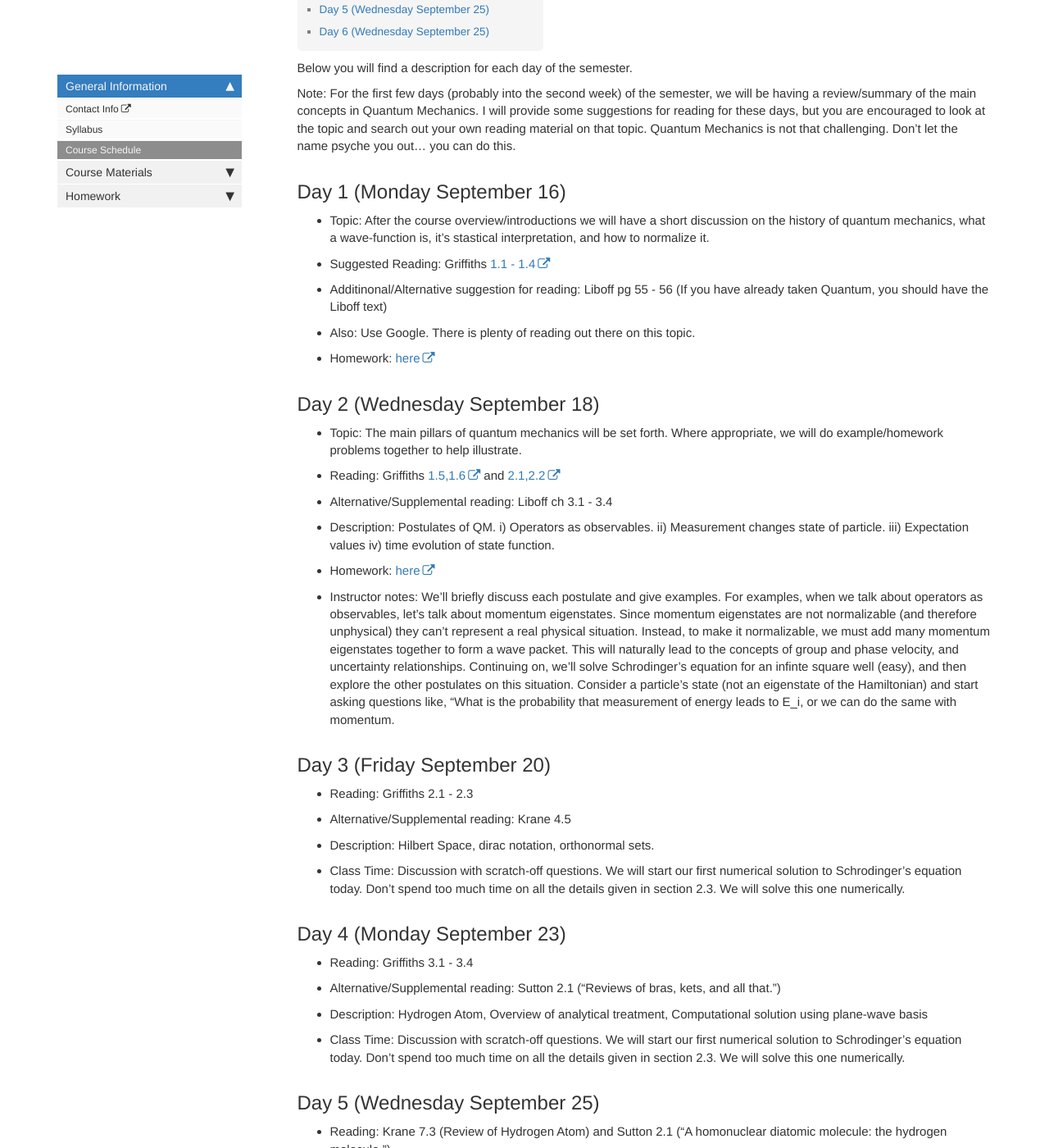
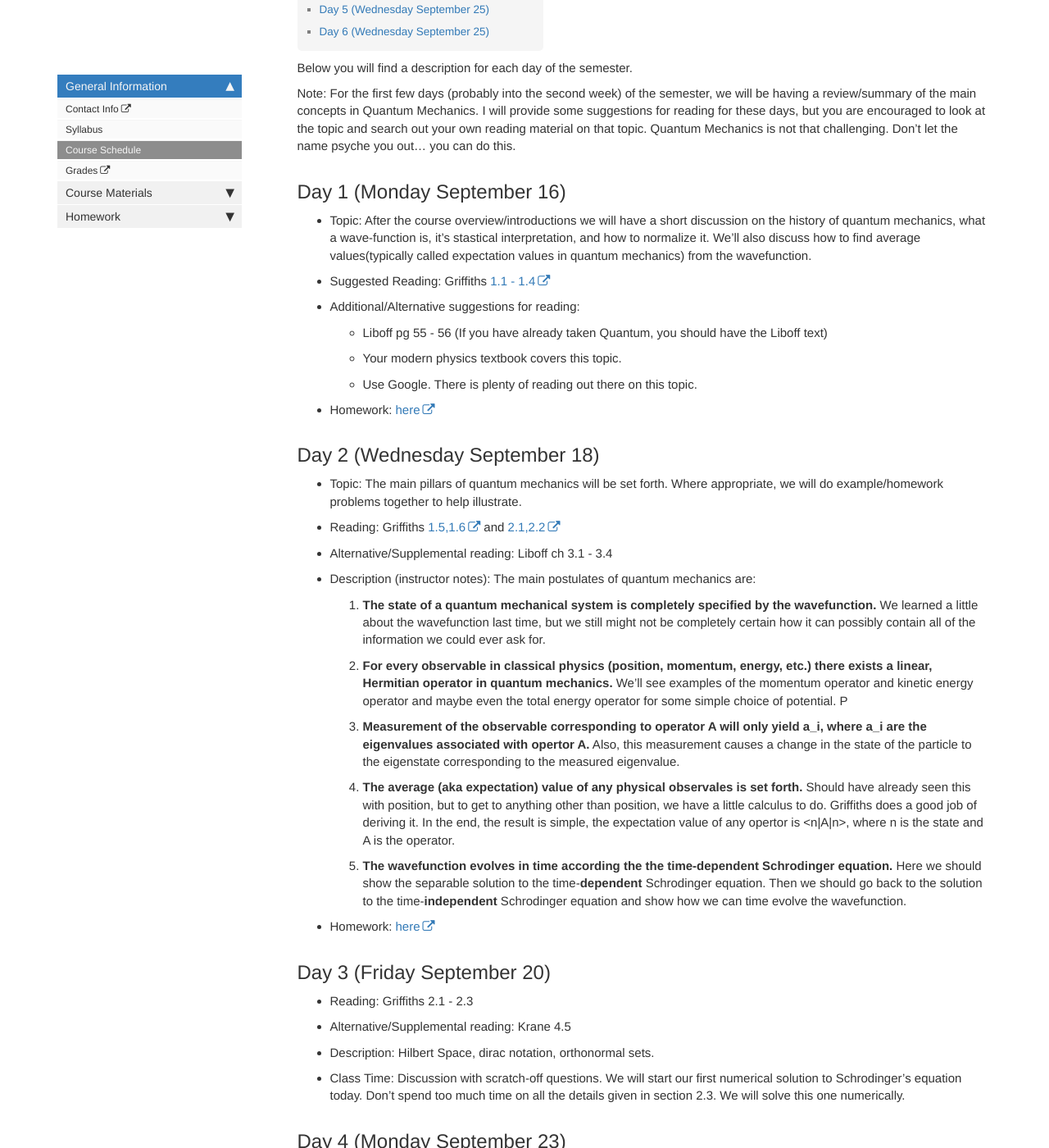
Before and after one commit to lancejnelson/PH323, a Jekyll site: the page built from course_docs/schedule.md, in a window 1280 px wide and 1400 px high, scrolled down 335 px. Shown: the whole window at 82% size. Built offline with Jekyll 4.4.1, drawn with Linux system fonts in a browser that asks for light colours; comment, search, counter and statistics services are not loaded.

```diff
--- a/_data/sidebars/mydoc_sidebar.yml
+++ b/_data/sidebars/mydoc_sidebar.yml
@@ -36,6 +36,10 @@ entries:
       output: web, pdf
       type: homepage
 
+    - title: Grades
+      external_url: https://byui.instructure.com/courses/58732/gradebook
+      output: web, pdf
+      type: homepage
 
   - title: Course Materials
     output: web, pdf
--- a/course_docs/schedule.md
+++ b/course_docs/schedule.md
@@ -14,11 +14,13 @@ Below you will find a description for each day of the semester.
 Note: For the first few days (probably into the second week) of the semester, we will be having a review/summary of the main concepts in Quantum Mechanics.  I will provide some suggestions for reading for these days, but you are encouraged to look at the topic and search out your own reading material on that topic.  Quantum Mechanics is not that challenging.  Don't let the name psyche you out... you can do this.
 
 ## Day 1 (Monday September 16)
-   - Topic:  After the course overview/introductions we will have a short discussion on the history of quantum mechanics, what a wave-function is, it's stastical interpretation, and how to normalize it.
+   - Topic:  After the course overview/introductions we will have a short discussion on the history of quantum mechanics, what a wave-function is, it's stastical interpretation, and how to normalize it.  We'll also discuss how to find average values(typically called expectation values in quantum mechanics) from the wavefunction.
 
    - Suggested Reading: Griffiths [1.1 - 1.4][griffiths_chp_1]
-   - Additinonal/Alternative suggestion for reading: Liboff pg 55 - 56 (If you have already taken Quantum, you should have the Liboff text)
-   - Also:  Use Google.  There is plenty of reading out there on this topic.
+   - Additional/Alternative suggestions for reading:
+     - Liboff pg 55 - 56 (If you have already taken Quantum, you should have the Liboff text)
+     - Your modern physics textbook covers this topic.
+     - Use Google.  There is plenty of reading out there on this topic.
 
    - Homework: [here][day_1_hw]
 
@@ -28,11 +30,15 @@ Note: For the first few days (probably into the second week) of the semester, we
    - Reading: Griffiths [1.5,1.6][griffiths_chp_1] and [2.1,2.2][griffiths_chp_2]
    - Alternative/Supplemental reading: Liboff ch 3.1 - 3.4
 
-   - Description: Postulates of QM.  i) Operators as observables.  ii) Measurement changes state of particle.  iii) Expectation values iv) time evolution of state function.
+   - Description (instructor notes): The main postulates of quantum mechanics are:
+     1. **The state of a quantum mechanical system is completely specified by the wavefunction.**  We learned a little about the wavefunction last time, but we still might not be completely certain how it can possibly contain all of the information we could ever ask for.
+     2. **For every observable in classical physics (position, momentum, energy, etc.) there exists a linear, Hermitian operator in quantum mechanics.**  We'll see examples of the momentum operator and kinetic energy operator and maybe even the total energy operator for some simple choice of potential.  P
+     3. **Measurement of the observable corresponding to operator A will only yield a_i, where a_i are the eigenvalues associated with opertor A.**  Also, this measurement causes a change in the state of the particle to the eigenstate corresponding to the measured eigenvalue.
+     4. **The average (aka expectation) value of any physical observales is set forth.**  Should have already seen this with position, but to get to anything other than position, we have a little calculus to do.  Griffiths does a good job of deriving it.  In the end, the result is simple, the expectation value of any opertor is <n\|A\|n>, where n is the state and A is the operator.
+     5. **The wavefunction evolves in time according the the time-dependent Schrodinger equation.**  Here we should show the separable solution to the time-**dependent** Schrodinger equation.  Then we should go back to the solution to the time-**independent** Schrodinger equation and show how we can time evolve the wavefunction.
 
    - Homework: [here][day_2_hw]
 
-   - Instructor notes:  We'll briefly discuss each postulate and give examples.  For examples, when we talk about operators as observables, let's talk about momentum eigenstates.  Since momentum eigenstates are not normalizable (and therefore unphysical) they can't represent a real physical situation.  Instead, to make it normalizable, we must add many momentum eigenstates together to form a wave packet.  This will naturally lead to the concepts of group and phase velocity, and uncertainty relationships.  Continuing on, we'll solve Schrodinger's equation for an infinte square well (easy), and then explore the other postulates on this situation.   Consider a particle's state (not an eigenstate of the Hamiltonian) and start asking questions like, "What is the probability that measurement of energy leads to E_i, or we can do the same with momentum.
 
 ## Day 3 (Friday September 20)
 
```
Also changed, not shown: course_docs/syllabus.md (+4 -2 lines), 2 other files.
